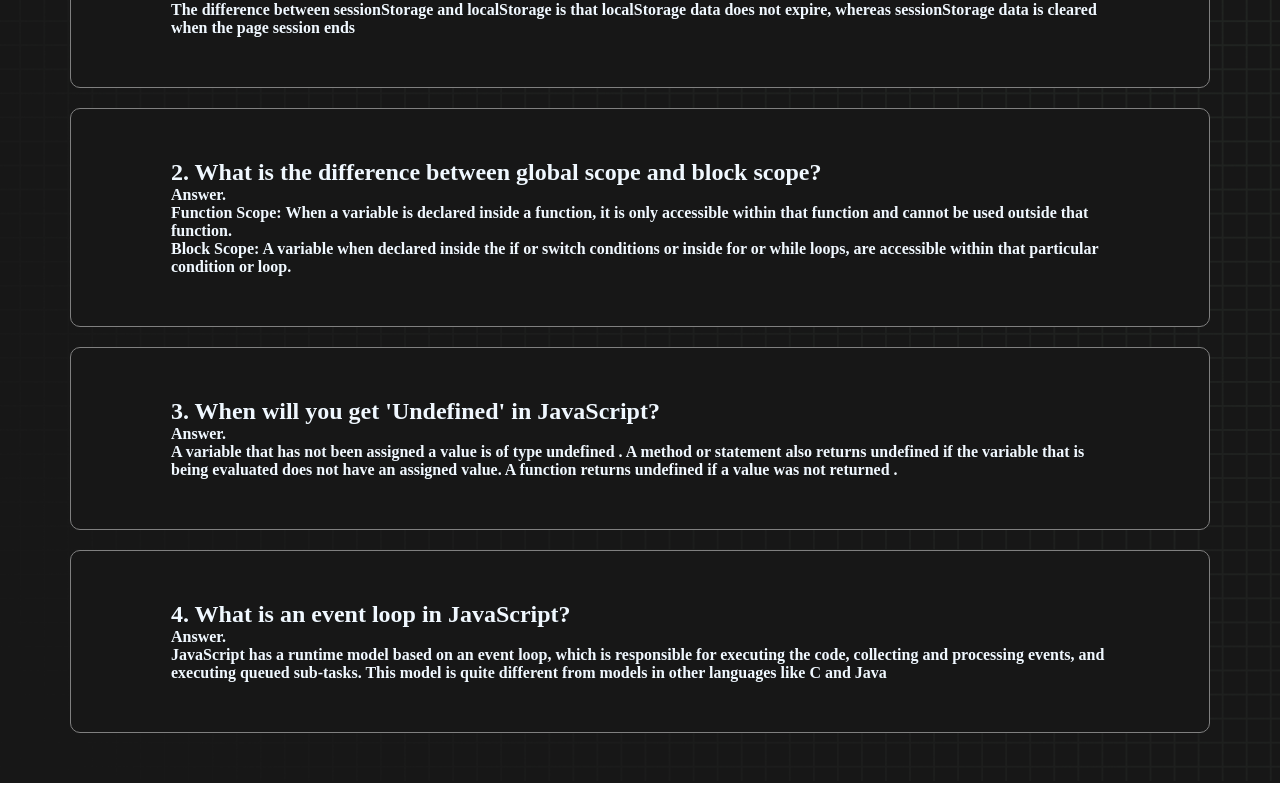
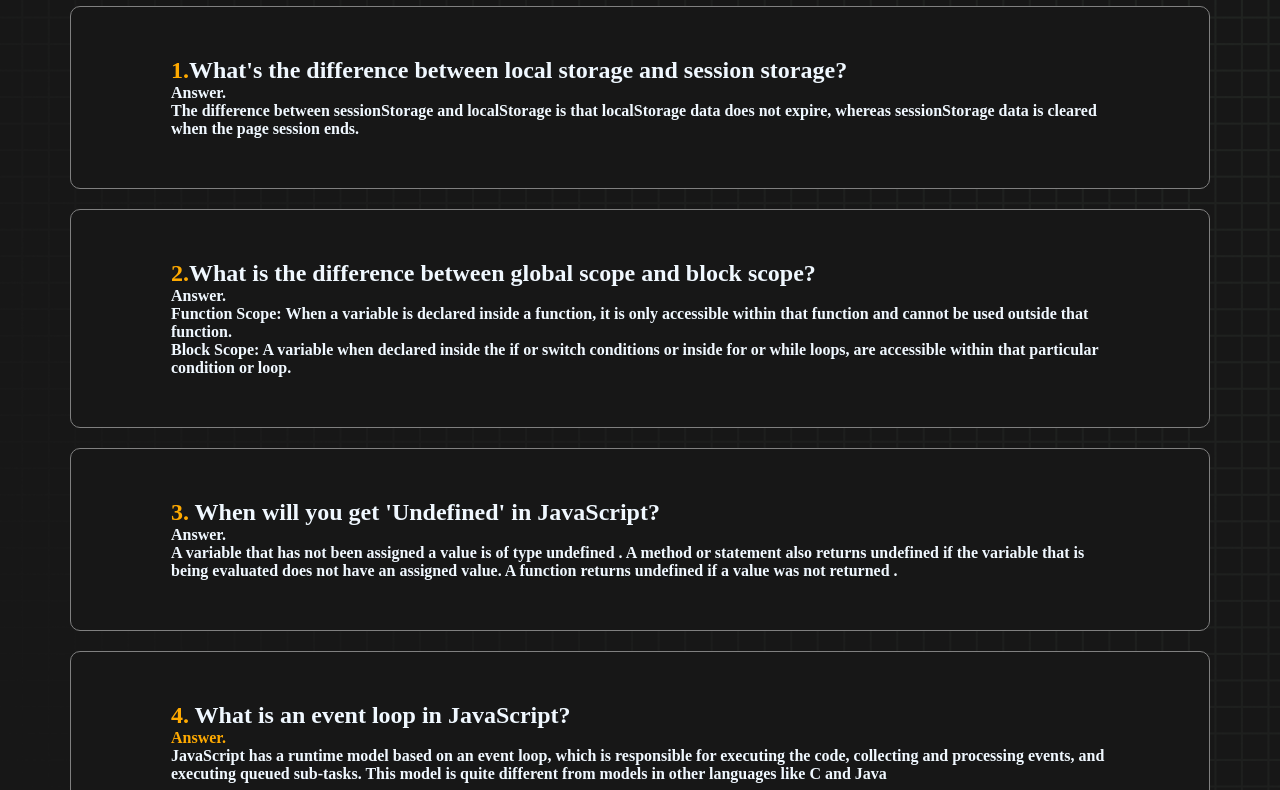
Before and after one commit to Crybaby07/assingment-seven, a plain HTML site: page Blogs.html in a window 1280 px wide. Shown: the part 202-992 px from the top of the page. Drawn offline with Linux system fonts and the light colour scheme.

Commit message:
more blog page work

```diff
--- a/Blogs.html
+++ b/Blogs.html
@@ -10,29 +10,32 @@
 </head>
 <body class="blogs">
     <header>
-        <h1>Lets know some important questions about <span>JAVASCRIPT</span></h1>
+        <h1>Lets know some important questions about <span class="highlight">JAVASCRIPT.</span></h1>
     </header>
     <main>
         <div class="blog">
-            <h2>1. What's the difference between local storage and session storage?</h2>
-            <h4>Answer. <br>The difference between sessionStorage and localStorage is that localStorage data does not expire, whereas sessionStorage data is cleared when the page session ends</h4>
-        </div>
-        <div class="blog">
-            <h2>2. What is the difference between global scope and block scope?</h2>
-            <h4>Answer. <br> Function Scope: When a variable is declared inside a function, it is only accessible within that function and cannot be used outside that function. <br>
-
-                Block Scope: A variable when declared inside the if or switch conditions or inside for or while loops, are accessible within that particular condition or loop. </h4>
-        </div>
-        <div class="blog">
-            <h2>3. When will you get 'Undefined' in JavaScript?</h2>
+            <h2><span class="highlight">1.</span>What's the difference between local storage and session storage?</h2>
             <h4>Answer.
-                 <br> A variable that has not been assigned a value is of type undefined . A method or statement also returns undefined if the variable that is being evaluated does not have an assigned value. A function returns undefined if a value was not returned .
+                <br>The difference between sessionStorage and localStorage is that localStorage data does not expire, whereas sessionStorage data is cleared when the page session ends.
             </h4>
         </div>
         <div class="blog">
-            <h2>4. What is an event loop in JavaScript?</h2>
+            <h2><span class="highlight">2.</span>What is the difference between global scope and block scope?</h2>
             <h4>Answer.
-                <br>JavaScript has a runtime model based on an event loop, which is responsible for executing the code, collecting and processing events, and executing queued sub-tasks. This model is quite different from models in other languages like C and Java
+            <br> Function Scope: When a variable is declared inside a function, it is only accessible within that function and cannot be used outside that function.
+            <br> Block Scope: A variable when declared inside the if or switch conditions or inside for or while loops, are accessible within that particular condition or loop.
+         </h4>
+        </div>
+        <div class="blog">
+            <h2><span class="highlight">3.</span> When will you get 'Undefined' in JavaScript?</h2>
+            <h4>Answer.
+            <br> A variable that has not been assigned a value is of type undefined . A method or statement also returns undefined if the variable that is being evaluated does not have an assigned value. A function returns undefined if a value was not returned .
+            </h4>
+        </div>
+        <div class="blog">
+            <h2><span class="highlight">4.</span> What is an event loop in JavaScript?</h2>
+            <h4><span class="highlight">Answer.</span>
+            <br> JavaScript has a runtime model based on an event loop, which is responsible for executing the code, collecting and processing events, and executing queued sub-tasks. This model is quite different from models in other languages like C and Java
             </h4>
         </div>
     </main>
--- a/styles.css
+++ b/styles.css
@@ -205,6 +205,10 @@ button:hover{
 
 header{
   text-align: center;
+  font-size: 30px;
+}
+.highlight{
+  color: rgb(255, 170, 0);
 }
 
 .blog{
@@ -214,6 +218,7 @@ header{
   border: 1px solid gray;
   border-radius: 10px;
 }
+
 
 
 
```
